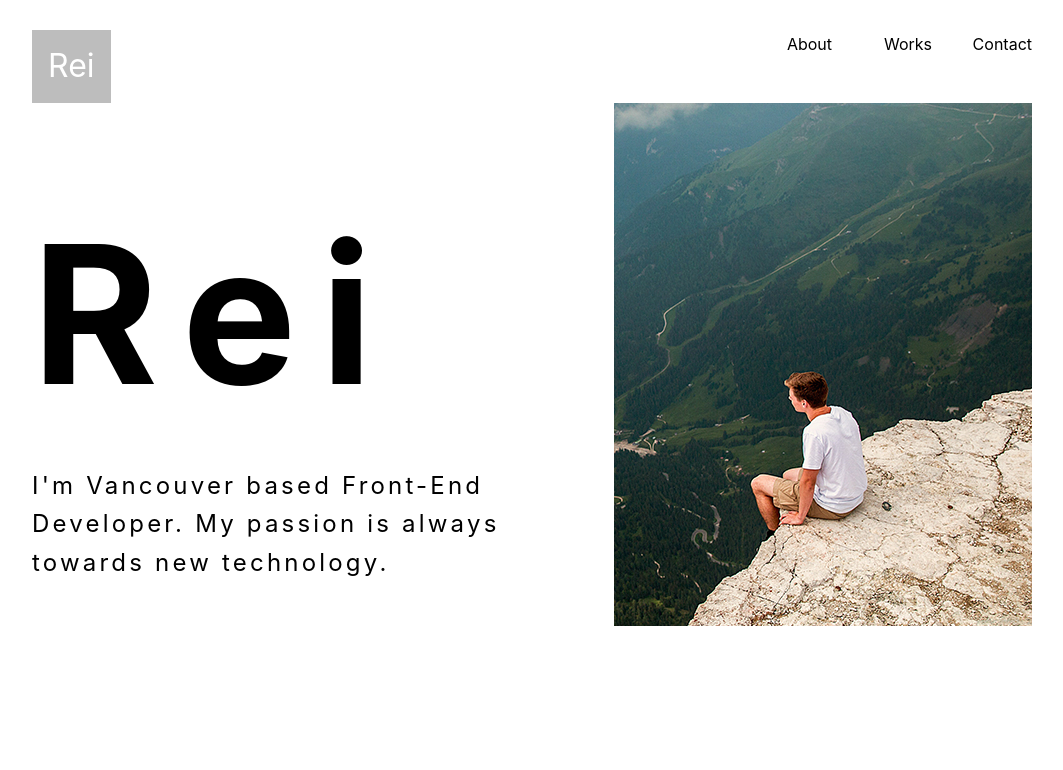
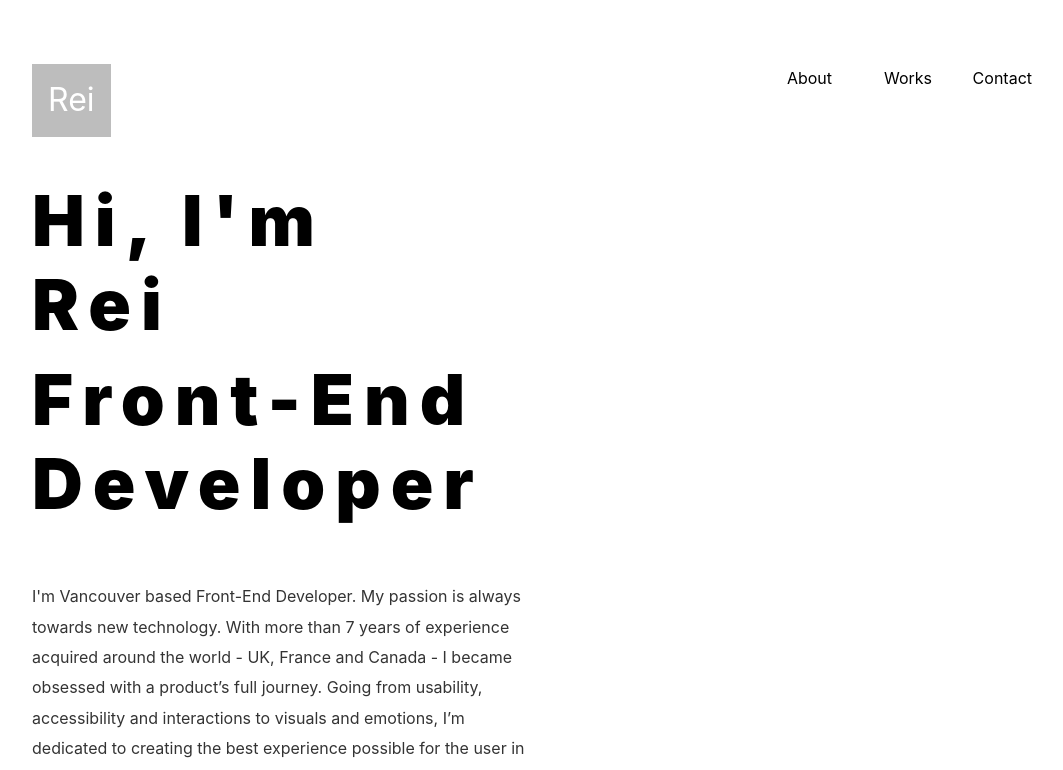
Before and after one commit to hsoyier/portfolio-react, a React (Create React App) app: page / in a window 1280 px wide. Shown: the top 770 px of the page, without its empty margins (108-1171 px from the left). Built offline with nearby package versions, Linux system fonts and the light colour scheme.

Commit message:
Update css animation

```diff
--- a/src/App.css
+++ b/src/App.css
@@ -33,7 +33,7 @@ ul {
 }
 
 .container {
-  margin-top: 30px;
+  margin-top: 4rem;
 }
 
 .header {
@@ -91,48 +91,42 @@ ul {
   text-align: right;
 }
 
-.home__block {
+.home {
+  padding: 2rem 0;
   margin-bottom: 9rem;
-  width: 1000px;
-  height: 540px;
 }
 
-.home__bg {
-  display: flex;
-  position: relative;
-  height: 520px;
+.title {
+  text-align: left;
+  font-size: 4rem;
+  padding: 0;
+  margin-bottom: 3.4rem;
+  display: table-caption;
 }
 
-.home__bg--b {
-  flex: 1;
+.title span {
+  position: relative;
+  display: inline-block;
+  font-size: 4.4rem;
+  font-weight: 900;
+  margin-top: 10px;
+  letter-spacing: 10px;
 }
 
-.home__imgBg {
+.title span:after {
+  content: "";
   position: absolute;
-  background: #fff;
-  z-index: 10;
+  left: 0;
+  top: 0;
+  width: 100%;
+  height: 100%;
+  background: black;
 }
 
-.home__firstname {
-  position: absolute;
-  top: 38%;
-  left: 0;
-  font-size: 12rem;
-  color: #000;
-  font-weight: bold;
-  letter-spacing: 1.5rem;
-}
-
-.home__lastname {
-  width: 56%;
-  display: flex;
-  position: absolute;
-  top: 70%;
-  left: 0;
-  font-size: 1.5rem;
-  color: #000;
-  letter-spacing: 0.2rem;
-  line-height: 2.4rem;
+.title__detail {
+  width: 50%;
+  line-height: 1.9rem;
+  opacity: 0.8;
 }
 
 .about {
@@ -241,7 +235,9 @@ ul {
 }
 
 .contact__text {
+  width: 60%;
   text-align: center;
+  margin: 0 auto;
   margin-bottom: 3rem;
   font-weight: 300;
 }
@@ -326,41 +322,6 @@ ul {
   .nav {
     display: none;
   }
-  .home__block, .home__bg {
-    width: 100%;
-    margin-bottom: 1rem;
-    height: auto;
-  }
-  .home__block {
-    padding: 2rem 0;
-    margin: 0 auto;
-    width: 100%;
-  }
-  .home__bg {
-    display: block;
-  }
-  .home__firstname {
-    font-size: 8rem;
-    position: initial;
-    display: initial;
-    margin-bottom: 4rem;
-    position: absolute;
-    top: 100px;
-    color: #fff;
-  }
-  .home__lastname {
-    font-size: 1.2rem;
-    line-height: 2.5rem;
-    position: initial;
-    display: flex;
-    position: absolute;
-    top: 200px;
-    color: #fff;
-    background: #8d8d8d;
-  }
-  .home__lastname.second {
-    top: 240px;
-  }
   .about {
     display: block;
     width: 90%;
--- a/src/animation.css
+++ b/src/animation.css
@@ -2,31 +2,16 @@
   animation: logo_popIn 1s ease-in-out 0s 1 normal forwards running;
 }
 
-.home__imgBg {
-  animation: home__imgBg 1.2s cubic-bezier(0.62, 0, 0.11, 0.71) 0s 1 normal forwards running;
+.title span:after {
+  animation: 1s introblock forwards;
 }
 
-.home__firstname {
-  display: flex;
-}
-
-.home__firstname span:first-child {
-  display: block;
-  animation: home__firstname 1.8s cubic-bezier(0.62, 0, 0.11, 0.71) 0s 1 normal forwards running;
-}
-
-.home__firstname span:nth-child(2) {
-  display: block;
-  animation: home__firstname 1.8s cubic-bezier(0.62, 0, 0.11, 0.71) 0.2s 1 normal forwards running;
-}
-
-.home__firstname span:last-child {
-  display: block;
-  animation: home__firstname 1.8s cubic-bezier(0.62, 0, 0.11, 0.71) 0.4s 1 normal forwards running;
-}
-
-.home__lastname {
-  animation: home__firstname 1.8s cubic-bezier(0.62, 0, 0.11, 0.71) 1s 1 normal forwards running;
+h2 > span {
+  animation: 1s introtext forwards;
+  display: inline-block;
+  position: relative;
+  overflow: hidden;
+  line-height: 1.2;
 }
 
 .contact__btn:hover {
@@ -42,43 +27,44 @@
 }
 
 @keyframes logo_popIn {
+  0% {transform: translateY(-15px);}
+  100% {transform: scale(1) translateY(0);}
+}
+
+
+@keyframes introtext {
   0% {
-      transform: translateY(-15px);
-    }
+      color: transparent;
+  }
+
+  51% {
+      color: transparent
+  }
+
+  52% {
+      color: black;
+  }
+
   100% {
-      transform: scale(1) translateY(0);
+      color: black;
   }
 }
 
-@keyframes home__imgBg {
+@keyframes introblock {
   0% {
-    transform: translateX(0);
-    width: 418px;
-    height: 523px;
+      transform: translate3d(-100%, 0, 0);
   }
-  80% {
-    width: 418px;
-    height: 523px;
+
+  50% {
+      transform: translate3d(0, 0, 0);
   }
+
+  52% {
+      transform: translate3d(0, 0, 0);
+  }
+
   100% {
-    transform: translateX(418px);
-    width: 0;
-    height: 0;
-    visibility: hidden;
-  }
-}
-
-@keyframes home__firstname {
-  0% {
-    transform: translateY(80px);
-    opacity: 0;
-  }
-  30% {
-    opacity: 0;
-  }
-  100% {
-    transform: translateY(0);
-    opacity: 1;
+      transform: translate3d(105%, 0, 0);
   }
 }
 
--- a/src/components/Contact.js
+++ b/src/components/Contact.js
@@ -4,7 +4,8 @@ const Contact = (props) => {
   return (
     <section id="contact" className="contact">
       <h2>Contact</h2>
-      <p className="contact__text">Feel free to contact me, I won't dissapoint you</p>
+      <p className="contact__text">
+        Don’t hesitate to contact me if you are looking for the front end developer with strong passion for tech. I won't dissapoint you, Thanks!</p>
       <div className="contact__btnWrap">
         <button className="contact__btn">
           <a href="mailto:reiyoshizawa0418@gmail.com">
--- a/src/components/Home.js
+++ b/src/components/Home.js
@@ -1,18 +1,15 @@
 import React from 'react';
-import mainImg from '../assets/main.jpg';
 
 const Home = () => {
   return (
-    <div className="home__block">
-      <div className="home__bg">
-        <div className="home__bg--b"></div>
-        <div className="home__bg--w">
-          <div className="home__imgBg"></div>
-          <img className="home__img" src={mainImg} alt=""/>
-        </div>
-        <p className="home__firstname"><span>R</span><span>e</span><span>i</span></p>
-        <p className="home__lastname">I'm Vancouver based Front-End Developer. My passion is always towards new technology.</p>
-      </div>
+    <div className="home">
+      <h2 className="title">
+        <span>Hi, I'm Rei</span>
+        <span>Front-End Developer</span>
+      </h2>
+      <p className="title__detail">
+        I'm Vancouver based Front-End Developer. My passion is always towards new technology.
+        With more than 7 years of experience acquired around the world - UK, France and Canada - I became obsessed with a product’s full journey. Going from usability, accessibility and interactions to visuals and emotions, I’m dedicated to creating the best experience possible for the user in the project’s final outcome.</p>
     </div>
   )
 }
```
